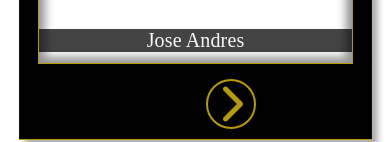
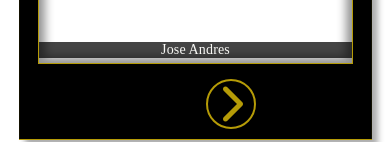
Before and after one commit to Marcolux/chef_kapernaros, a website: page pages/media.html in a window 390 px wide. Shown: the part 968-1110 px from the top of the page. Drawn offline with nearby package versions, Linux system fonts and the light colour scheme; files that its build step writes are made by us from their sources.

Commit message:
Adjusted mediaCaption font size for smaller screen

```diff
--- a/chef-kapernaros/style/media_page/media_page.scss
+++ b/chef-kapernaros/style/media_page/media_page.scss
@@ -463,6 +463,7 @@ $shadowInset: #949494;
                                     right: 0% !important;
                                     width: 100%;
                                     background-color: #000000bb;
+                                    font-size: 14px !important;
                                 }
                             }
                             &.fullscreen-mode{
```
